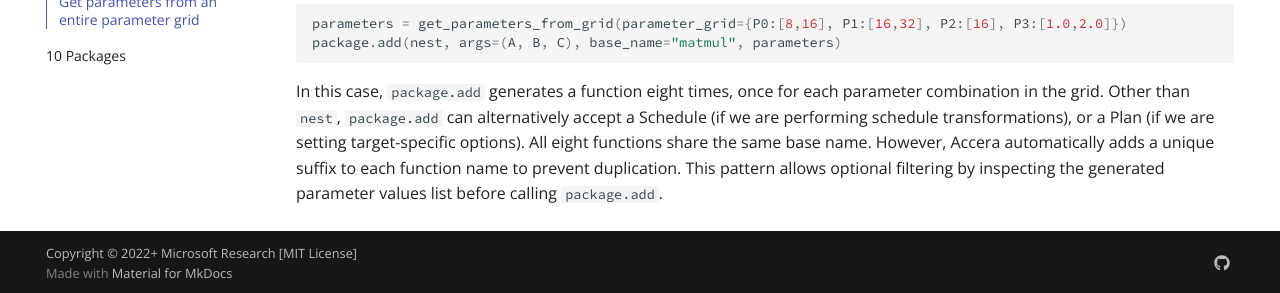
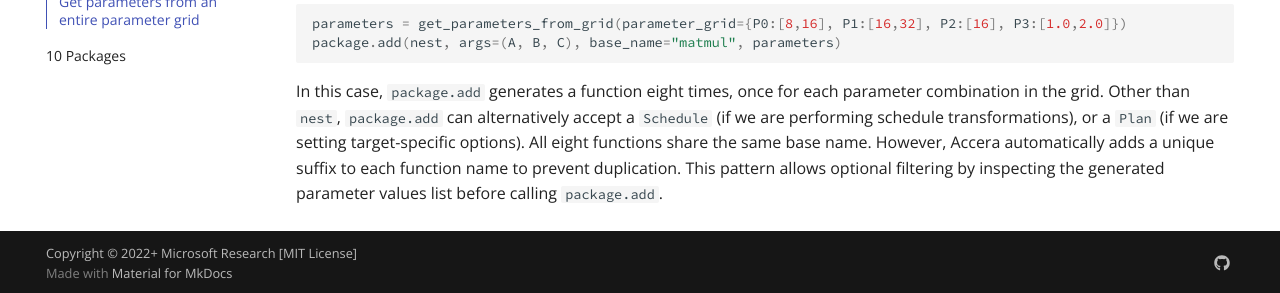
Before and after one commit to microsoft/Accera, an MkDocs documentation site: the page built from docs/Manual/09 Parameters.md, in a window 1280 px wide and 900 px high, scrolled down 1417 px. Shown: the part 604-897 px from the top of the window. Built offline with MkDocs 1.6.1 and Material for MkDocs 9.7.7, drawn with Linux system fonts in a browser that asks for light colours; comment, search, counter and statistics services are not loaded.

Commit message:
Back ticks added

````diff
--- a/docs/Manual/09 Parameters.md
+++ b/docs/Manual/09 Parameters.md
@@ -77,7 +77,7 @@ Accera provides an easy way to add all the functions that correspond to the para
 parameters = get_parameters_from_grid(parameter_grid={P0:[8,16], P1:[16,32], P2:[16], P3:[1.0,2.0]})
 package.add(nest, args=(A, B, C), base_name="matmul", parameters)
 ```
-In this case, `package.add` generates a function eight times, once for each parameter combination in the grid.  Other than `nest`, `package.add` can alternatively accept a Schedule (if we are performing schedule transformations), or a Plan (if we are setting target-specific options). All eight functions share the same base name. However, Accera automatically adds a unique suffix to each function name to prevent duplication. This pattern allows optional filtering by inspecting the generated parameter values list before calling `package.add`.
+In this case, `package.add` generates a function eight times, once for each parameter combination in the grid.  Other than `nest`, `package.add` can alternatively accept a `Schedule` (if we are performing schedule transformations), or a `Plan` (if we are setting target-specific options). All eight functions share the same base name. However, Accera automatically adds a unique suffix to each function name to prevent duplication. This pattern allows optional filtering by inspecting the generated parameter values list before calling `package.add`.
 
 
 <div style="page-break-after: always;"></div>
````
